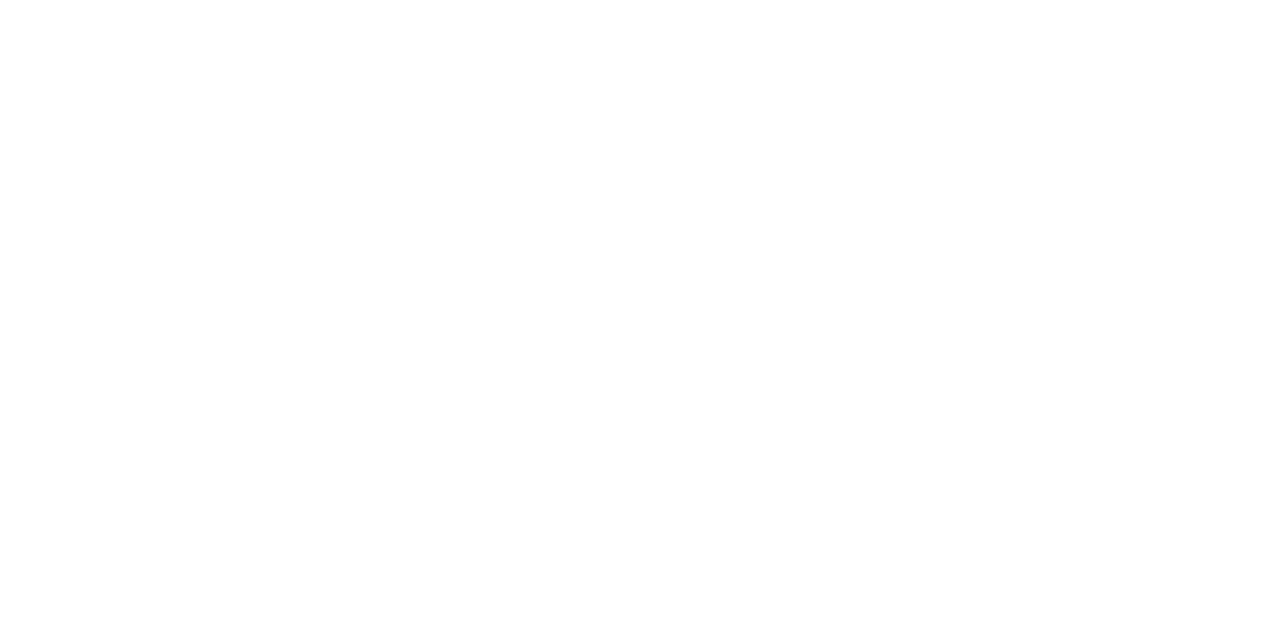
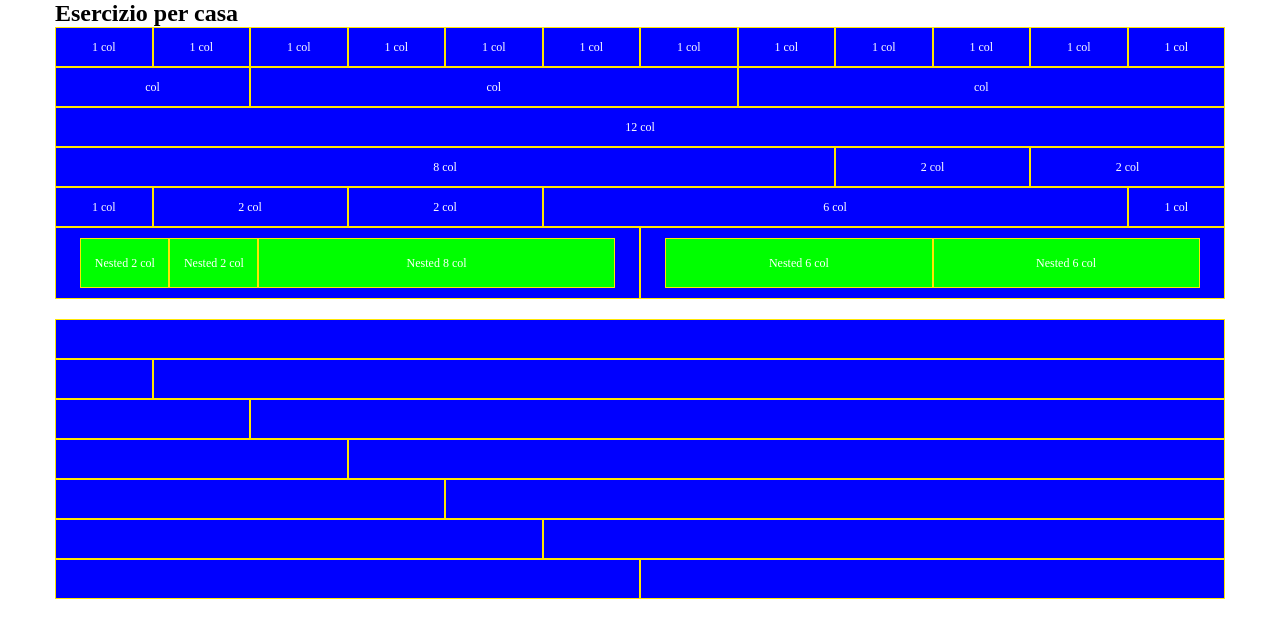
Before and after one commit to Vito9009/html-css-12bool, a plain HTML site: page index.html in a window 1280 px wide. Drawn offline with Linux system fonts and the light colour scheme.

Commit message:
prima-parte-esercizio

```diff
--- a/css/12bool.css
+++ b/css/12bool.css
@@ -6,7 +6,7 @@
 
 .container{
     max-width: 1170px;
-    margin: 0 auto;
+    margin: 0 auto 20px;
 }
 
 .row{
@@ -15,7 +15,7 @@
     flex-wrap: wrap;
 }
 
-/*REGOLE GENERALI FRQAMEWORK*/
+/*REGOLE GENERALI FRAMEWORK*/
 
 /* COLONNE */
 
--- a/css/style.css
+++ b/css/style.css
@@ -0,0 +1,26 @@
+.blue-box, .green-box{
+    border: 1px solid rgb(255, 230, 0);
+}
+
+.blue-box{
+    background-color: rgb(0, 0, 255);
+    min-height: 40px;
+}
+
+.green-box{
+    background-color: rgb(0, 255, 0);
+    height: 50px;
+    margin: 10px 0;
+}
+
+[class*="col-"] {
+    display: flex;
+    flex-direction: row;
+    justify-content: center;
+    align-items: center;
+}
+
+.text-box{
+    color: rgb(255, 255, 255);
+    font-size: 12px;
+}
--- a/index.html
+++ b/index.html
@@ -9,6 +9,82 @@
     <link rel="stylesheet" href="css/style.css">
 </head>
 <body>
+    <div class="container">
+
+        <div>
+            <h2>Esercizio per casa</h2>
+        </div>
+
+        <div class="row">
+            <div class="col-1 blue-box"><span class="text-box">1 col</span></div>
+            <div class="col-1 blue-box"><span class="text-box">1 col</span></div>
+            <div class="col-1 blue-box"><span class="text-box">1 col</span></div>
+            <div class="col-1 blue-box"><span class="text-box">1 col</span></div>
+            <div class="col-1 blue-box"><span class="text-box">1 col</span></div>
+            <div class="col-1 blue-box"><span class="text-box">1 col</span></div>
+            <div class="col-1 blue-box"><span class="text-box">1 col</span></div>
+            <div class="col-1 blue-box"><span class="text-box">1 col</span></div>
+            <div class="col-1 blue-box"><span class="text-box">1 col</span></div>
+            <div class="col-1 blue-box"><span class="text-box">1 col</span></div>
+            <div class="col-1 blue-box"><span class="text-box">1 col</span></div>
+            <div class="col-1 blue-box"><span class="text-box">1 col</span></div>
+
+            <div class="col-2 blue-box"><span class="text-box">col</span></div>
+            <div class="col-5 blue-box"><span class="text-box">col</span></div>
+            <div class="col-5 blue-box"><span class="text-box">col</span></div>
+
+            <div class="col-12 blue-box"><span class="text-box">12 col</span></div>
+
+            <div class="col-8 blue-box"><span class="text-box">8 col</span></div>
+            <div class="col-2 blue-box"><span class="text-box">2 col</span></div>
+            <div class="col-2 blue-box"><span class="text-box">2 col</span></div>
+
+            <div class="col-1 blue-box"><span class="text-box">1 col</span></div>
+            <div class="col-2 blue-box"><span class="text-box">2 col</span></div>
+            <div class="col-2 blue-box"><span class="text-box">2 col</span></div>
+            <div class="col-6 blue-box"><span class="text-box">6 col</span></div>
+            <div class="col-1 blue-box"><span class="text-box">1 col</span></div>
+
+            <div class="col-6 blue-box">
+                <div class="row col-11">
+                    <div class="col-2 green-box"><span class="text-box">Nested 2 col</span></div>
+                    <div class="col-2 green-box"><span class="text-box">Nested 2 col</span></div>
+                    <div class="col-8 green-box"><span class="text-box">Nested 8 col</span></div>
+                </div>
+            </div>
+
+            <div class="col-6 blue-box">
+                <div class="row col-11">
+                    <div class="col-6 green-box"><span class="text-box">Nested 6 col</span></div>
+                    <div class="col-6 green-box"><span class="text-box">Nested 6 col</span></div>
+                </div>
+            </div>
+        </div>
+    </div>
+
+    <div class="container">
+        <div class="row">
+            <div class="col-12 blue-box"></div>
+
+            <div class="col-1 blue-box"></div>
+            <div class="col-11 blue-box"></div>
+
+            <div class="col-2 blue-box"></div>
+            <div class="col-10 blue-box"></div>
+
+            <div class="col-3 blue-box"></div>
+            <div class="col-9 blue-box"></div>
+
+            <div class="col-4 blue-box"></div>
+            <div class="col-8 blue-box"></div>
+
+            <div class="col-5 blue-box"></div>
+            <div class="col-7 blue-box"></div>
+
+            <div class="col-6 blue-box"></div>
+            <div class="col-6 blue-box"></div>
+        </div>
+    </div>
 
 </body>
 </html>
```
